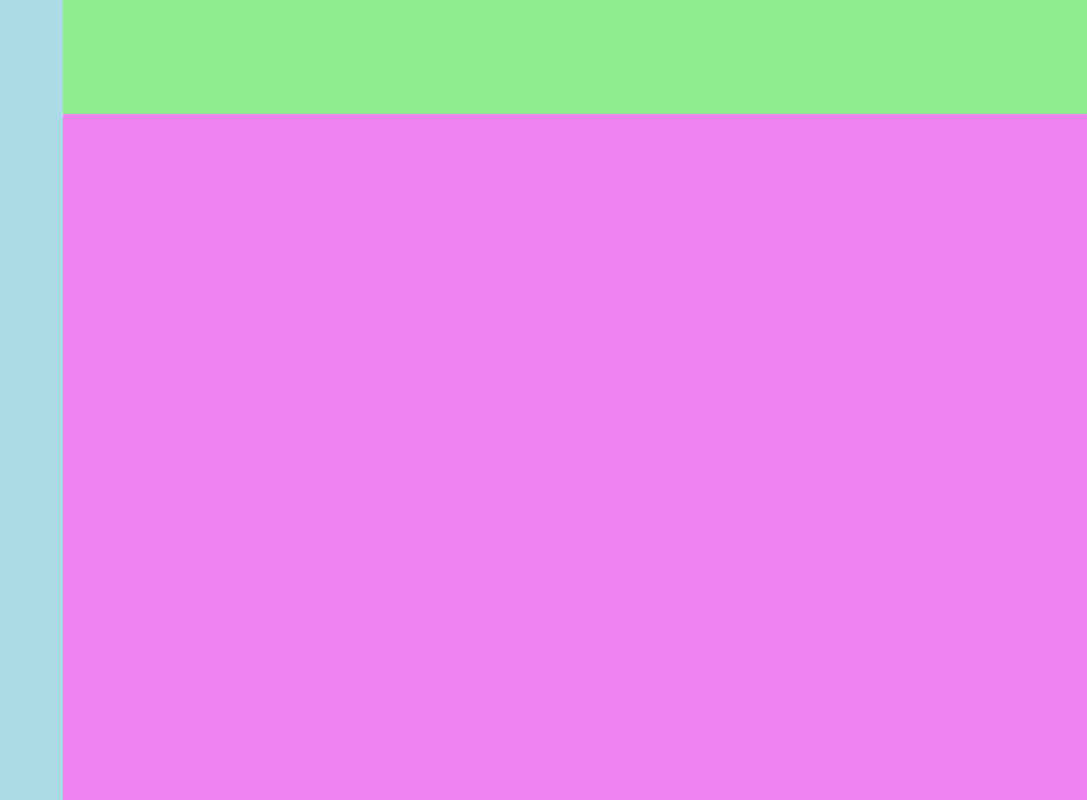
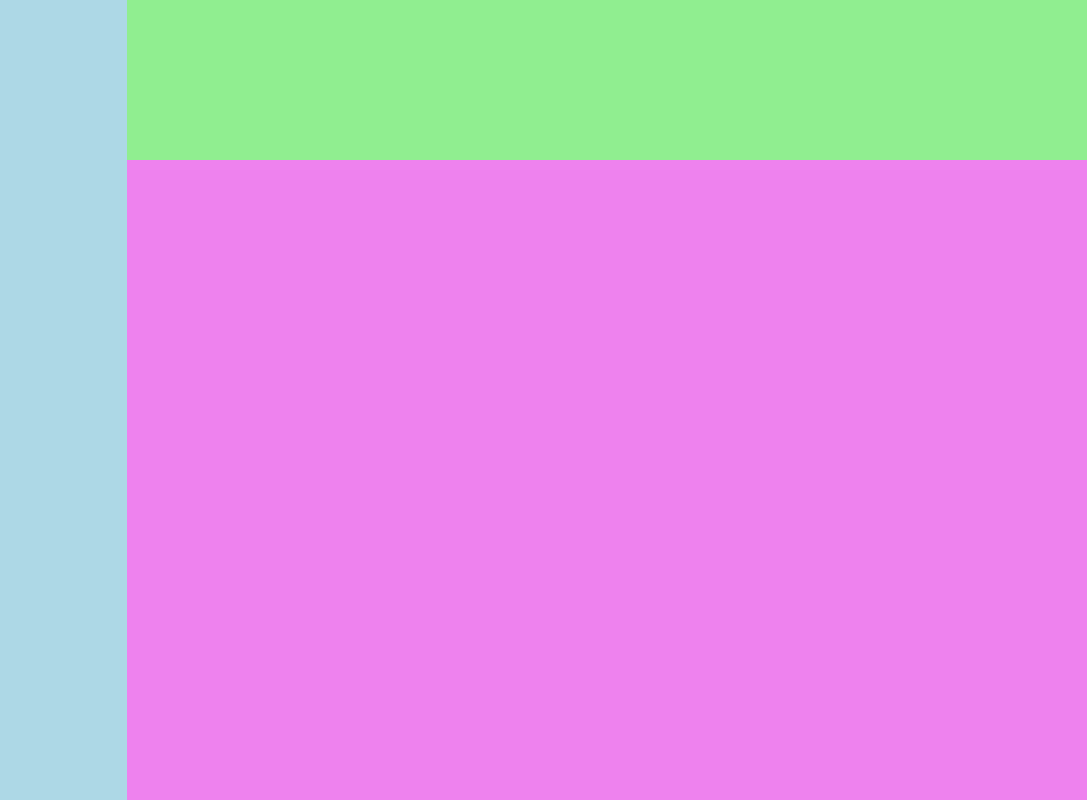
Before and after one commit to membrain12/admin-dashboard, a plain HTML site: page index.html in a window 1280 px wide. Shown: the whole page, without its empty margins (193-1280 px from the left). Drawn offline with Linux system fonts and the light colour scheme.

Commit message:
Adjust colum and row sizes

```diff
--- a/style.css
+++ b/style.css
@@ -9,8 +9,8 @@ body, html {
     height: 100%;
     width: 100%;
     display: grid;
-    grid-template-columns: 1fr 4fr;
-    grid-template-rows: 1fr 6fr;
+    grid-template-columns: 1fr 3fr;
+    grid-template-rows: 1fr 4fr;
 }
 
 div > .header {
```
